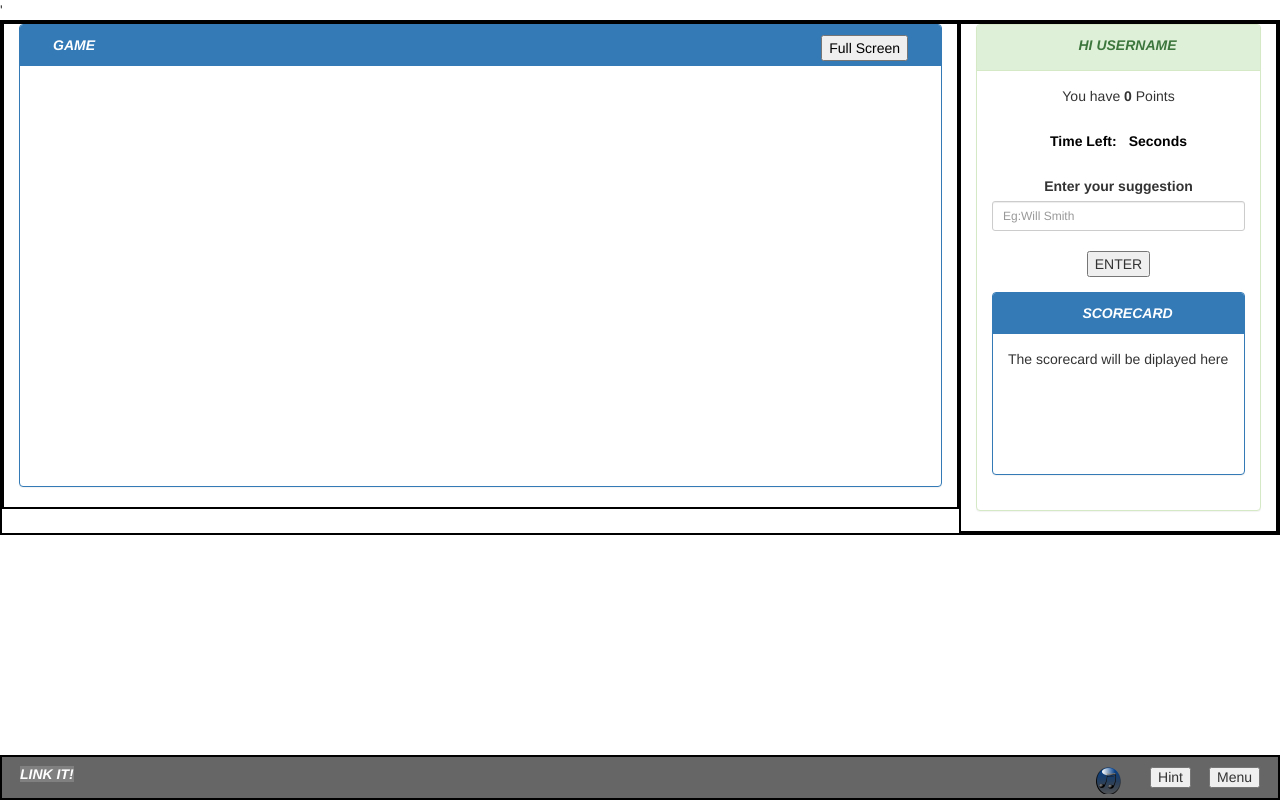
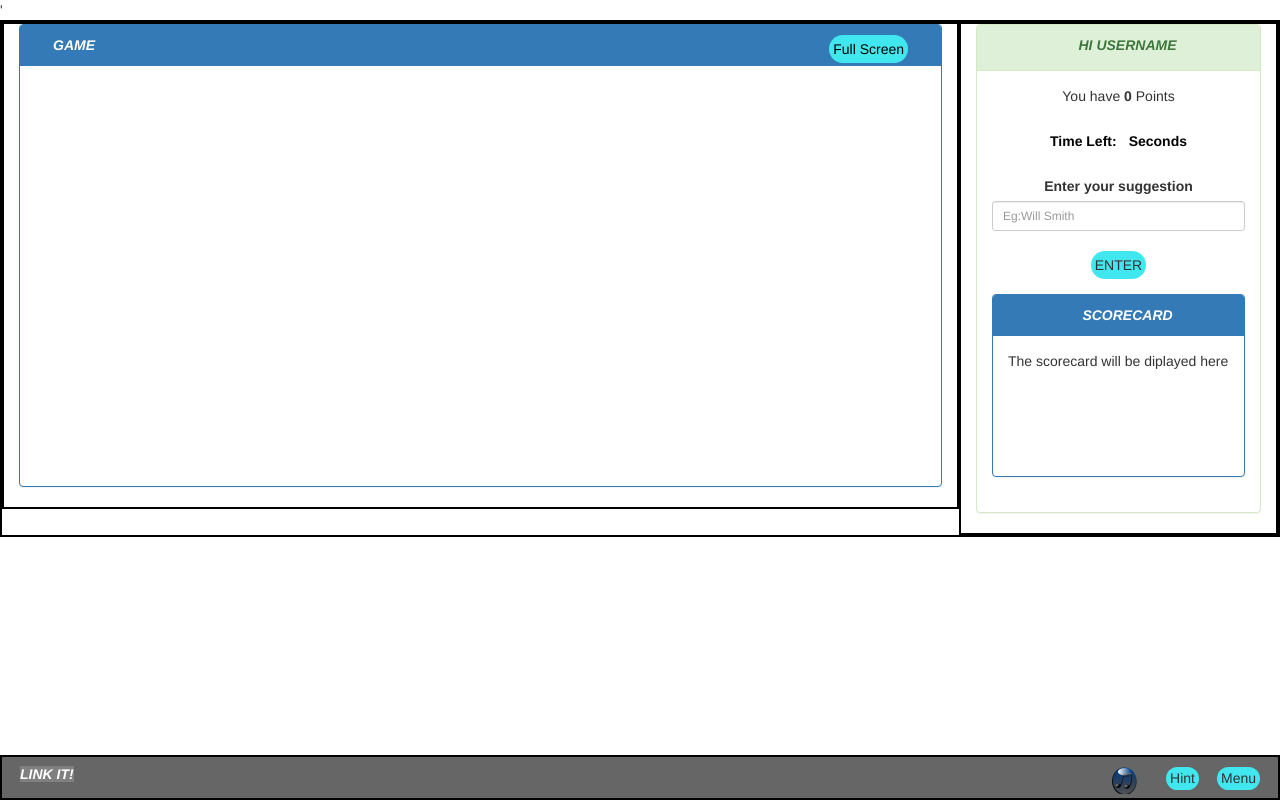
Before and after one commit to faisalvora12/Link-It, a plain HTML site: page main.html in a window 1280 px wide. Drawn offline with nearby package versions, Linux system fonts and the light colour scheme; some packages are replaced by stand-ins of ours; no server answers; a script that the page names is missing.

Commit message:
Add files via upload
One more button change

```diff
--- a/main.html
+++ b/main.html
@@ -42,7 +42,7 @@
 	<div class="row" class="wrap" style="border: 2px solid black;height:100%">
 		<div class="col-xs-12 col-md-8 col-lg-9" style="border: 2px solid black">
 			<div id="full" class="panel panel-primary">
-				<div id="full4" class="panel-heading"><i style="margin-left: 18px"><b>GAME</b></i> <input id="fullb" type="button" onClick="fullscreen()" value="Full Screen" style="color: black;float: right;margin-right: 18px"></div>
+				<div id="full4" class="panel-heading"><i style="margin-left: 18px"><b>GAME</b></i> <input id="fullb" type="button" onClick="fullscreen()" value="Full Screen" style="color: black;float: right;margin-right: 18px; border: 0; outline: 0; border-radius: 20px; background: #41e7ee; padding: 4px"></div>
 				<div id="full2" class="panel-body" style="min-height: 420px;word-wrap: break-word">
 					  <div id="full3" class="dragscroll" style="height: 390px; width: 100%; overflow: scroll;cursor : -webkit-grab">
 						<canvas id="springydemo" width="1000" height="480" />
@@ -69,7 +69,7 @@
 							<div style="text-align:center">
                                 <label for="inputdefault">Enter your suggestion</label>
 								<input  id="inputsm" type="text" placeholder="Eg:Will Smith" class="form-control input-sm"><br>
-								<input type="button" onClick="enter()" value="ENTER">
+								<input type="button" onClick="enter()" value="ENTER" style="border: 0; outline: 0; border-radius: 20px; background: #41e7ee; padding: 4px">
 							</div>
 						</div>
 						<div class="panel panel-primary">
@@ -84,8 +84,8 @@
 		</div>
 		<div class="footer" style="border: 2px solid black;height: 45px">
 			<H5 style="margin-left: 18px"><i><b style="color: white;background-color: grey">LINK IT!</b></i>
-                <input type="button" onClick="menu()" value="Menu" style="float: right;margin-right: 18px">
-				<input type="button" onClick="hint()" value="Hint" style="float: right;margin-right: 18px">
+                <input type="button" onClick="menu()" value="Menu" style="float: right;margin-right: 18px; border: 0; outline: 0; border-radius: 20px; background: #41e7ee; padding: 4px">
+				<input type="button" onClick="hint()" value="Hint" style="float: right;margin-right: 18px; border: 0; outline: 0; border-radius: 20px; background: #41e7ee; padding: 4px">
 				<input type="button" onClick="music()" class="mybutton" name="music" style="float: right">
 
 			</H5>
```
